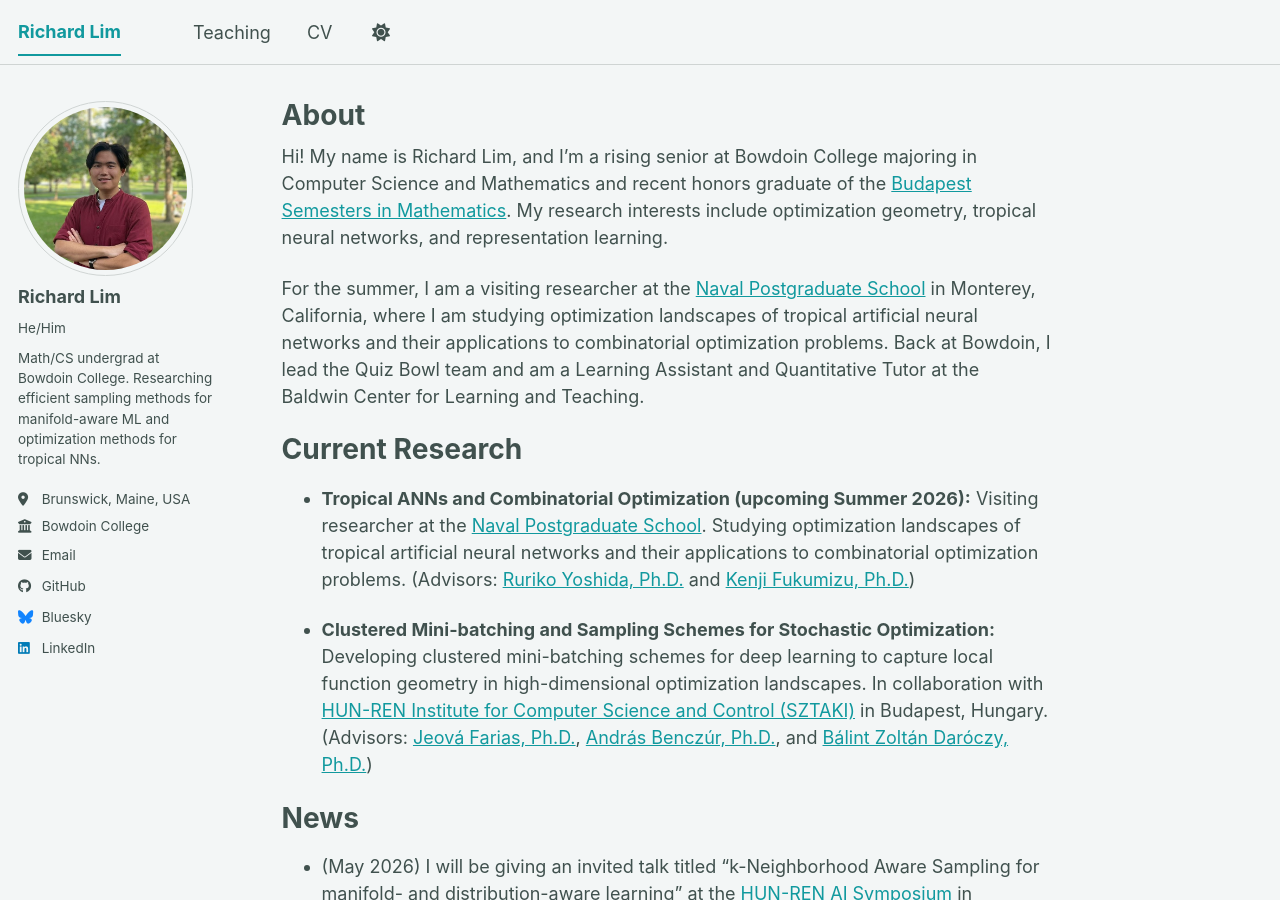
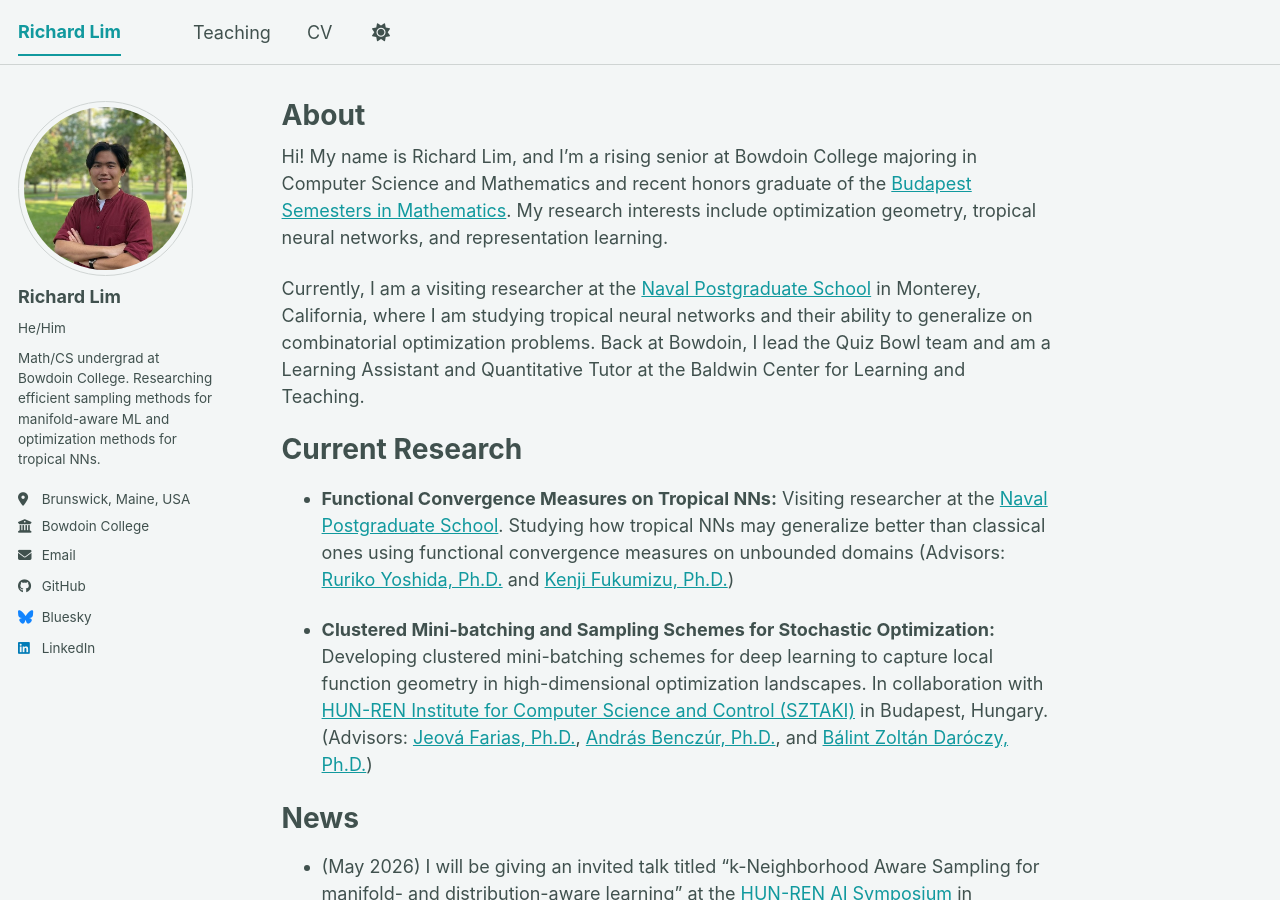
Before and after one commit to rlim-fm/rlim-fm.github.io, a Jekyll site: the page built from _pages/about.md, in a window 1280 px wide and 900 px high. Built offline with Jekyll 4.4.1, drawn with Linux system fonts in a browser that asks for light colours; a script bundle is joined from its source files by our own code; library files that are not in the unit come from our copies.

Commit message:
Update about.md
updated NPS research topic

```diff
--- a/_pages/about.md
+++ b/_pages/about.md
@@ -9,12 +9,11 @@ redirect_from:
 
 Hi! My name is Richard Lim, and I'm a rising senior at Bowdoin College majoring in Computer Science and Mathematics and recent honors graduate of the [Budapest Semesters in Mathematics](https://www.budapestsemesters.com/). My research interests include optimization geometry, tropical neural networks, and representation learning.
 
-For the summer, I am a visiting researcher at the [Naval Postgraduate School](https://nps.edu/) in Monterey, California, where I am studying optimization landscapes of tropical artificial neural networks and their applications to combinatorial optimization problems. Back at Bowdoin, I lead the Quiz Bowl team and am a Learning Assistant and Quantitative Tutor at the Baldwin Center for Learning and Teaching.
+Currently, I am a visiting researcher at the [Naval Postgraduate School](https://nps.edu/) in Monterey, California, where I am studying tropical neural networks and their ability to generalize on combinatorial optimization problems. Back at Bowdoin, I lead the Quiz Bowl team and am a Learning Assistant and Quantitative Tutor at the Baldwin Center for Learning and Teaching.
 
 Current Research
 ======
-- **Tropical ANNs and Combinatorial Optimization (upcoming Summer 2026):** Visiting researcher at the [Naval Postgraduate School](https://nps.edu/). Studying optimization landscapes of tropical artificial neural networks and their applications to combinatorial optimization problems. (Advisors: [Ruriko Yoshida, Ph.D.](https://polytopes.net/) and [Kenji Fukumizu, Ph.D.](https://www.ism.ac.jp/~fukumizu/))
-
+- **Functional Convergence Measures on Tropical NNs:** Visiting researcher at the [Naval Postgraduate School](https://nps.edu/). Studying how tropical NNs may generalize better than classical ones using functional convergence measures on unbounded domains (Advisors: [Ruriko Yoshida, Ph.D.](https://polytopes.net/) and [Kenji Fukumizu, Ph.D.](https://www.ism.ac.jp/~fukumizu/))
 
 - **Clustered Mini-batching and Sampling Schemes for Stochastic Optimization:** Developing clustered mini-batching schemes for deep learning to capture local function geometry in high-dimensional optimization landscapes. In collaboration with [HUN-REN Institute for Computer Science and Control (SZTAKI)](https://sztaki.hun-ren.hu/en) in Budapest, Hungary. (Advisors: [Jeová Farias, Ph.D.](https://jeovafarias.github.io/), [András Benczúr, Ph.D.](https://sztaki.hun-ren.hu/en/organisation/departments/ilab/andras-benczur), and [Bálint Zoltán Daróczy, Ph.D.](https://sztaki.hun-ren.hu/en/organisation/departments/ilab/balint-zoltan-daroczy))
 
```
